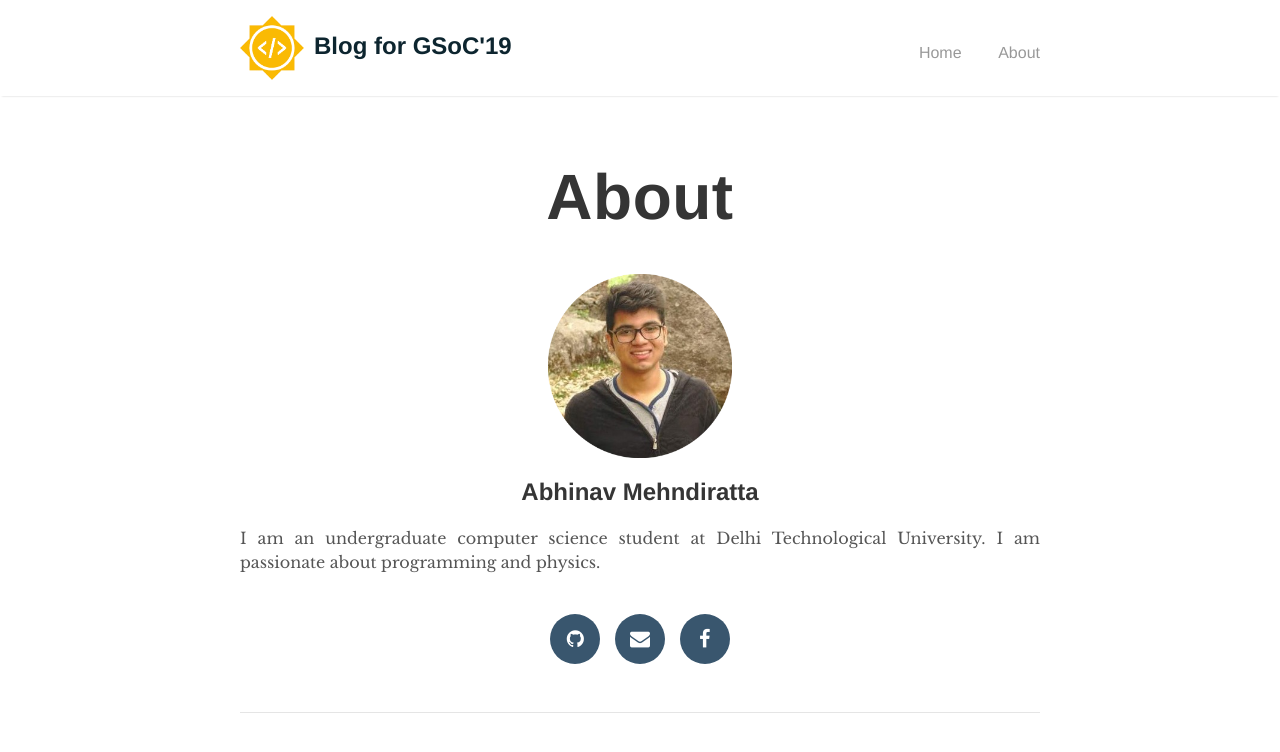
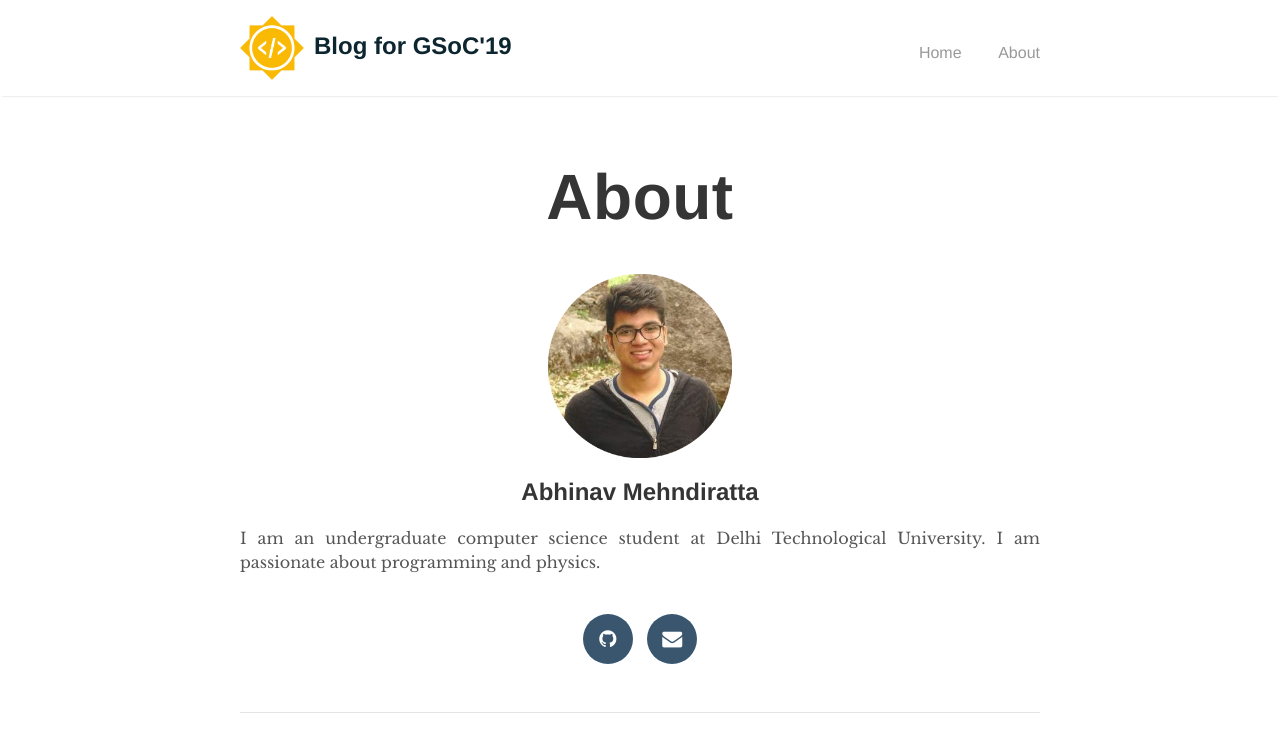
Before and after one commit to abhinavmehndiratta/abhinavmehndiratta.github.io, a Jekyll site: the page built from _pages/about.md, in a window 1280 px wide. Shown: the top 752 px of the page. Built offline with Jekyll 4.4.1, drawn with Linux system fonts in a browser that asks for light colours; nearby versions of some CDN libraries.

Commit message:
update urls

```diff
--- a/_pages/about.md
+++ b/_pages/about.md
@@ -63,9 +63,8 @@ ul.social-network li {
     <div class="row">
       <div>
         <ul class="social-network social-circle">
-          <li><a href="#" class="icoGithub" title="Github"><i class="fa fa-github"></i></a></li>
-          <li><a href="#" class="icoEnvelope" title="Email"><i class="fa fa-envelope"></i></a></li>
-          <li><a href="#" class="icoFacebook" title="Facebook"><i class="fa fa-facebook"></i></a></li>
+          <li><a href="https://github.com/abhinavmehndiratta" class="icoGithub" title="Github"><i class="fa fa-github"></i></a></li>
+          <li><a href="mailto:abhinavmehndiratta@gmail.com" class="icoEnvelope" title="Email"><i class="fa fa-envelope"></i></a></li>
         </ul>
       </div>
     </div>
```
